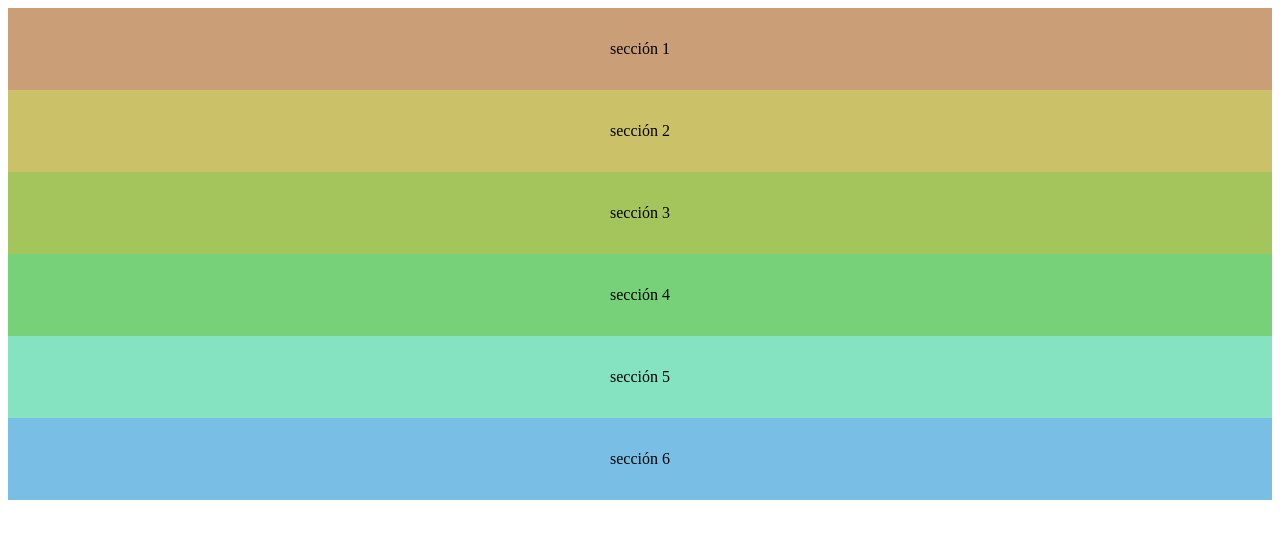
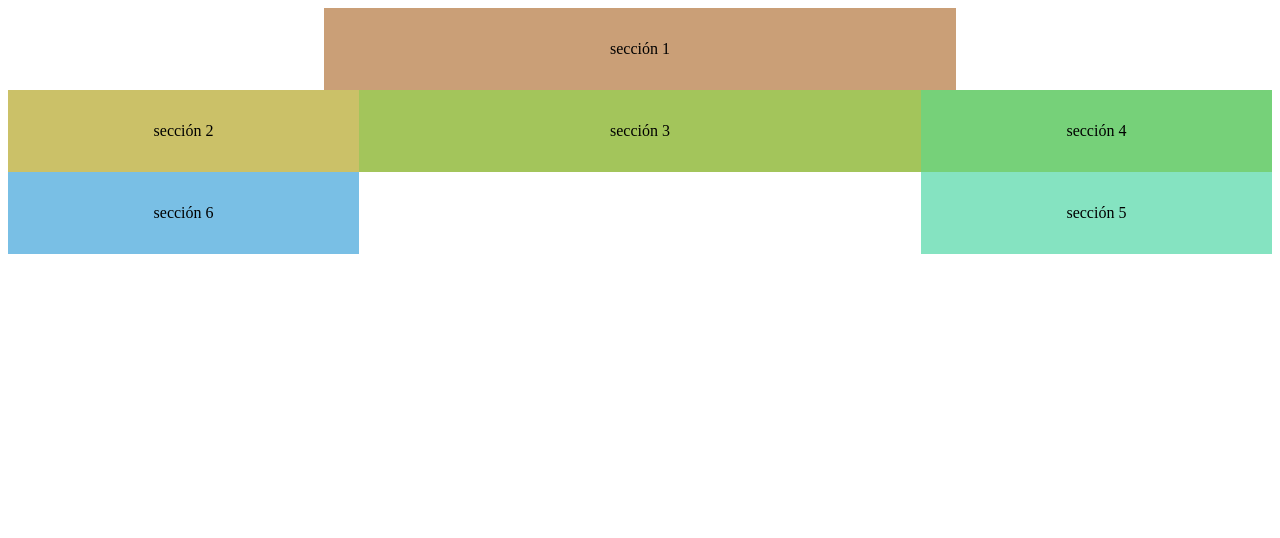
Before and after one commit to eluneyalcaraz-esc/plataformas-moviles-entregas, a plain HTML site: page tp6/layout3.html in a window 1280 px wide. Drawn offline with Linux system fonts and the light colour scheme.

Commit message:
correccion de layouts

```diff
--- a/tp6/layout3.html
+++ b/tp6/layout3.html
@@ -6,6 +6,21 @@
     <meta name="viewport" content="width=device-width, initial-scale=1.0">
     <title>Layout N</title>
     <style>
+        .container-sm {width: 100%;}
+        .row {
+            display: grid;
+            grid-template-columns: minmax(0, 1fr);
+            grid-auto-rows: 1fr;
+            gap: 0;
+        }
+        .col {min-width: 0;}
+        /* Móvil: orden visual 1, 4, 3, 2, 6; la sección 5 no se muestra. */
+        .col:nth-child(1) {grid-row: 1;}
+        .col:nth-child(4) {grid-row: 2;}
+        .col:nth-child(3) {grid-row: 3;}
+        .col:nth-child(2) {grid-row: 4;}
+        .col:nth-child(6) {grid-row: 5;}
+        .col:nth-child(5) {display: none;}
         .content {padding: 2em 0.5em; text-align: center;}
         .s1 {background-color: #ca9f77;}
         .s2 {background-color: #cbc168;}
@@ -13,6 +28,28 @@
         .s4 {background-color: #76d179;}
         .s5 {background-color: #85e3c1;}
         .s6 {background-color: #79bfe5;}
+
+        @media (min-width: 600px) {
+            /* Tablet: sección 1 centrada; fila 2 invertida; fila 3 en mitades. */
+            .row {grid-template-columns: repeat(12, minmax(0, 1fr));}
+            .col:nth-child(1) {grid-column: 4 / span 6; grid-row: 1;}
+            .col:nth-child(4) {grid-column: 1 / span 4; grid-row: 2;}
+            .col:nth-child(3) {grid-column: 5 / span 4; grid-row: 2;}
+            .col:nth-child(2) {grid-column: 9 / span 4; grid-row: 2;}
+            .col:nth-child(5) {display: block; grid-column: 1 / span 6; grid-row: 3;}
+            .col:nth-child(6) {grid-column: 7 / span 6; grid-row: 3;}
+        }
+
+        @media (min-width: 1024px) {
+            /* Escritorio: 10/16/10; en la última fila queda vacío el centro. */
+            .row {grid-template-columns: repeat(36, minmax(0, 1fr));}
+            .col:nth-child(1) {grid-column: 10 / span 18; grid-row: 1;}
+            .col:nth-child(2) {grid-column: 1 / span 10; grid-row: 2;}
+            .col:nth-child(3) {grid-column: 11 / span 16; grid-row: 2;}
+            .col:nth-child(4) {grid-column: 27 / span 10; grid-row: 2;}
+            .col:nth-child(5) {grid-column: 27 / span 10; grid-row: 3;}
+            .col:nth-child(6) {grid-column: 1 / span 10; grid-row: 3;}
+        }
     </style>
 </head>
 <body>
```
Also changed, not shown: tp6/layout1.html (+19 -0 lines), tp6/layout2.html (+34 -0 lines).
